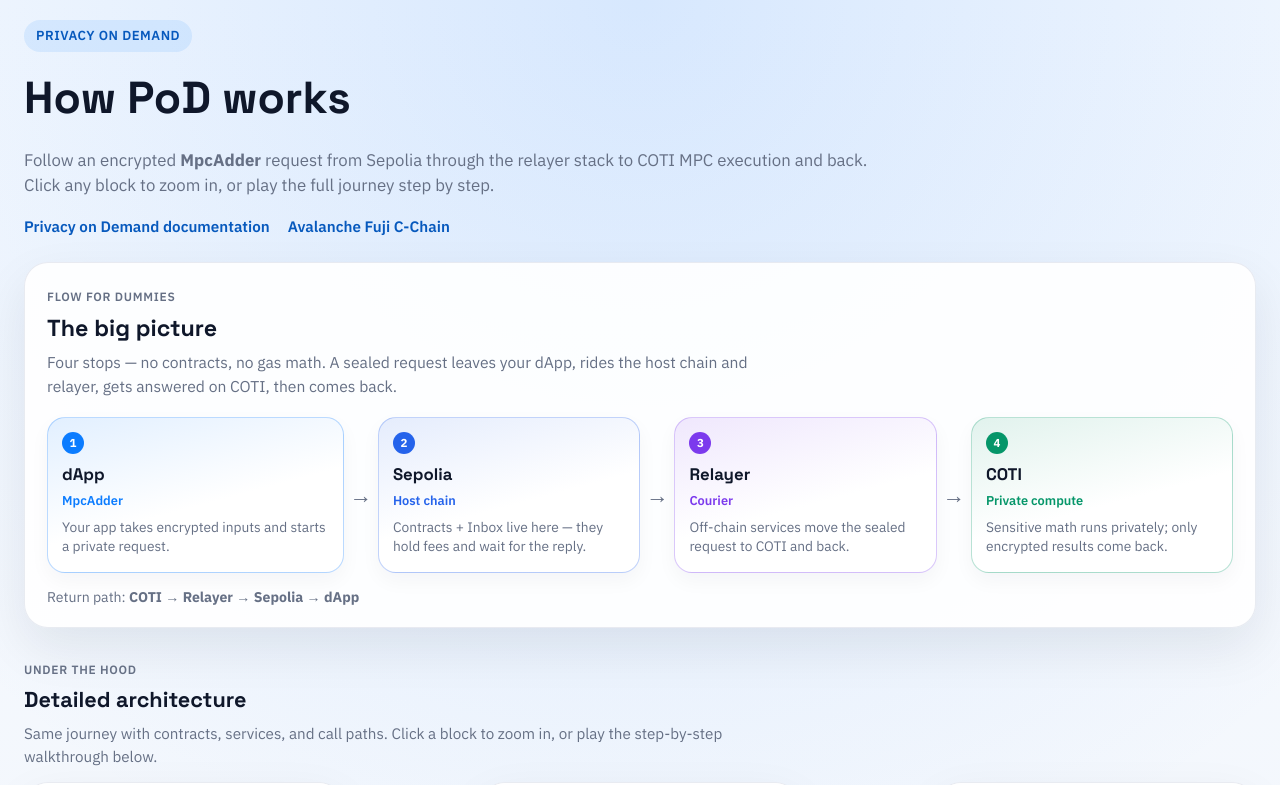
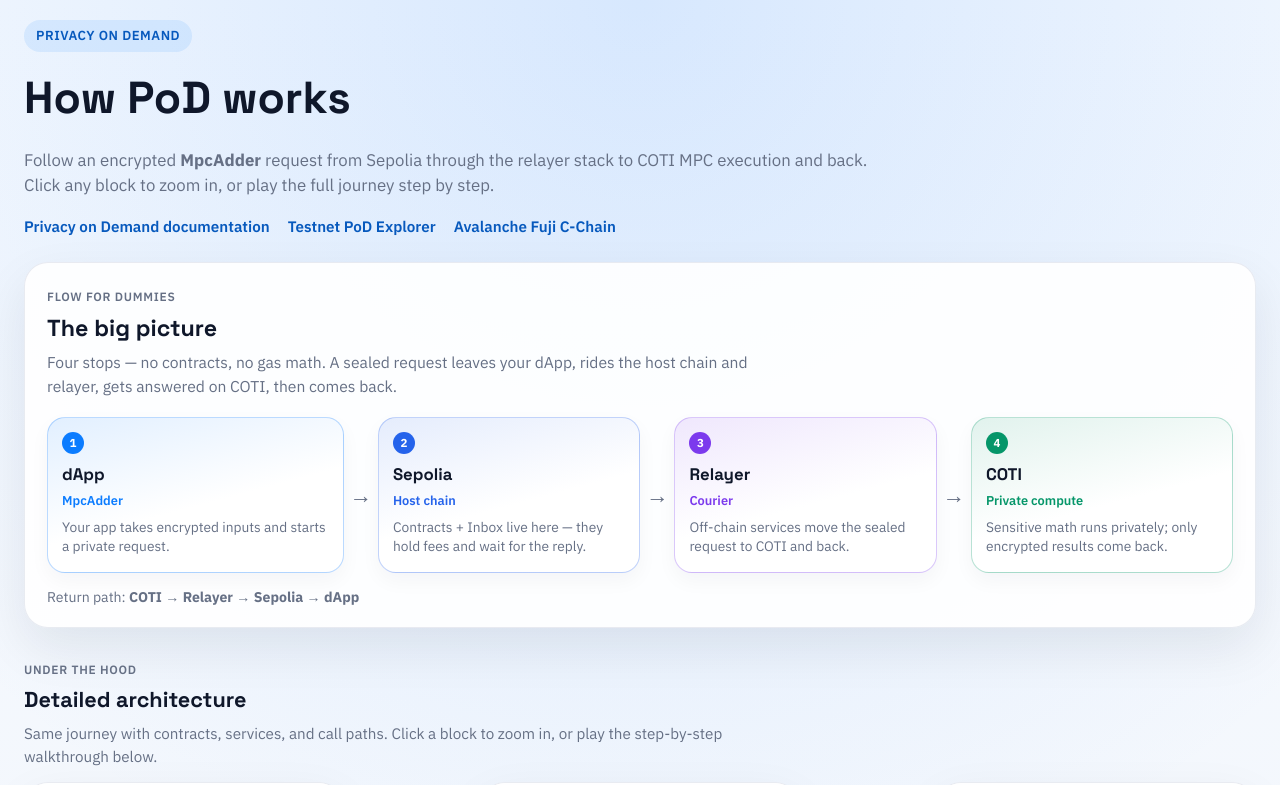
Before and after one commit to coti-io/pod-architecture, a React (Vite) app: page / in a window 1280 px wide. Shown: the top 785 px of the page. Built offline with nearby package versions, Linux system fonts and the light colour scheme.

Commit message:
Add explorer links to OverviewLayout and update network profiles with explorer information for enhanced navigation in the PoD ecosystem.

```diff
--- a/src/components/OverviewLayout.tsx
+++ b/src/components/OverviewLayout.tsx
@@ -201,6 +201,9 @@
           <a href={network.docsHref} target="_blank" rel="noreferrer">
             {network.docsLabel}
           </a>
+          <a href={network.explorerHref} target="_blank" rel="noreferrer">
+            {network.explorerLabel}
+          </a>
           {network.exampleRepoHref && (
             <a
               href={network.exampleRepoHref}
--- a/src/data/networks.ts
+++ b/src/data/networks.ts
@@ -24,6 +24,9 @@
   heroLead: string;
   docsHref: string;
   docsLabel: string;
+  /** Live PoD message explorer (testnet). */
+  explorerHref: string;
+  explorerLabel: string;
   sourceBlockSubtitle: string;
   sourceAccent: string;
   themeClass: string;
@@ -61,6 +64,8 @@
   exampleCallLabel: "MpcAdder.add",
   docsHref: "https://docs.coti.io/coti-documentation/privacy-on-demand",
   docsLabel: "Privacy on Demand documentation",
+  explorerHref: "https://testnet.explorer.pod.coti.io",
+  explorerLabel: "Testnet PoD Explorer",
   sourceBlockSubtitle: "Sepolia (example)",
   sourceAccent: "#0b7cff",
   themeClass: "",
@@ -127,6 +132,8 @@
   docsHref:
     "https://docs.coti.io/coti-documentation/privacy-on-demand/networks/fuji",
   docsLabel: "Avalanche Fuji network docs",
+  explorerHref: "https://testnet.explorer.pod.coti.io",
+  explorerLabel: "Testnet PoD Explorer",
   sourceBlockSubtitle: "Fuji C-Chain (host)",
   sourceAccent: "#E84142",
   themeClass: "theme-avalanche",
```
Also changed, not shown: 1 other file (tests, documents, lock files or other folders).
